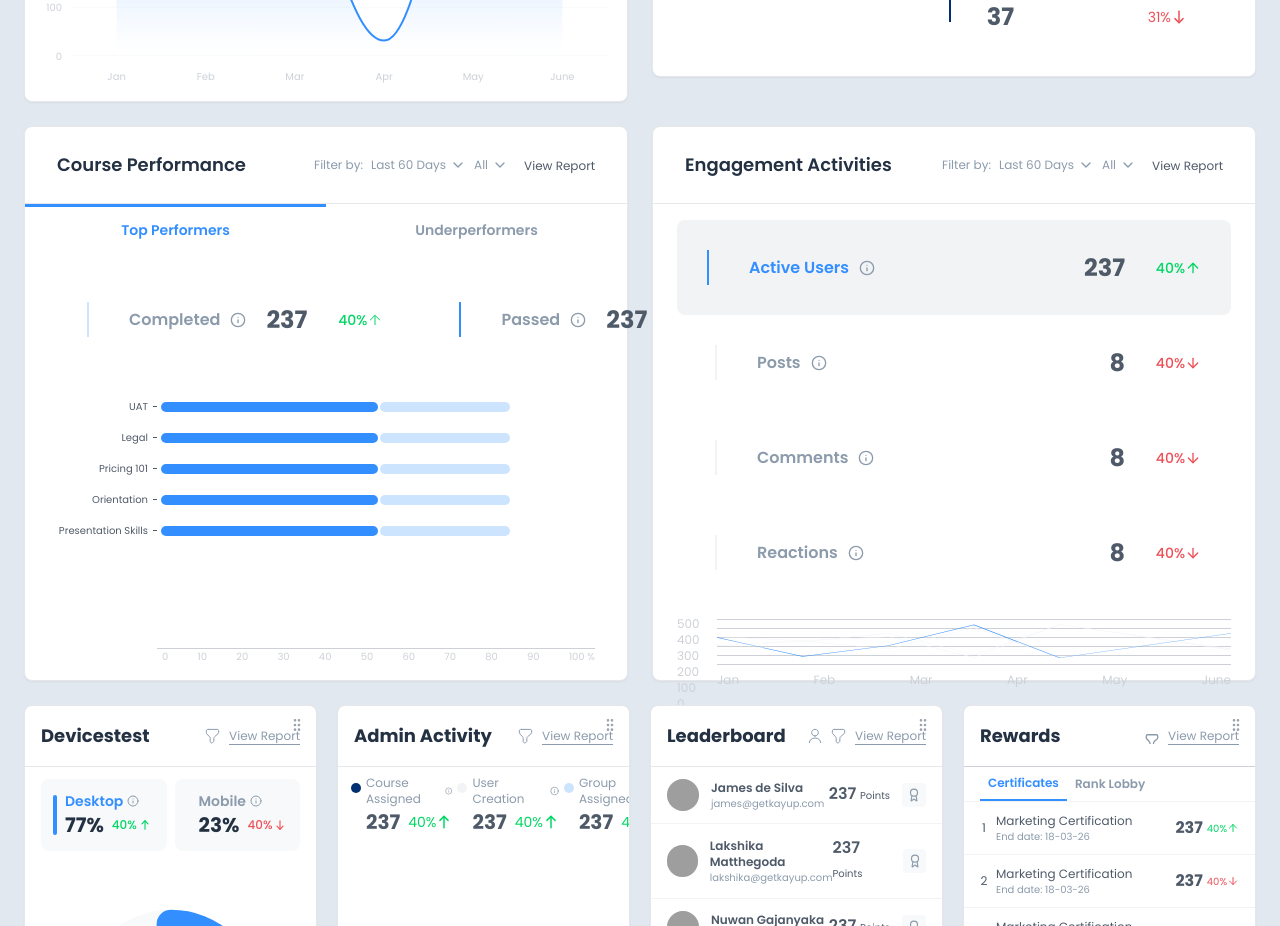
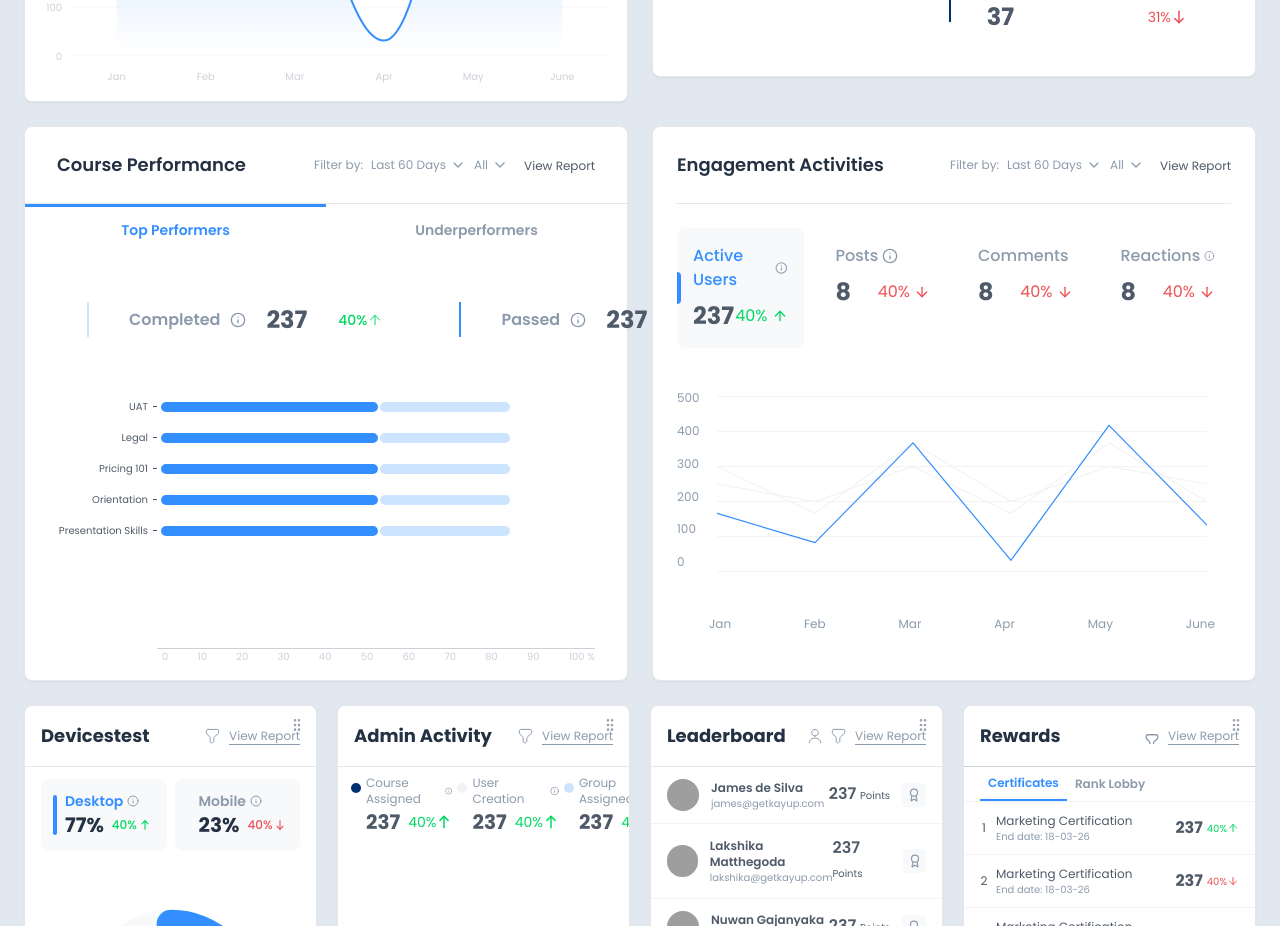
Before and after one commit to Dinnerli/dashboardprototype, a React (Vite) app: page / in a window 1280 px wide. Shown: the part 780-1706 px from the top of the page. Built offline with nearby package versions, Linux system fonts and the light colour scheme; grey boxes are pictures that could not be loaded.

Commit message:
admin dashboard changes made

```diff
--- a/src/components/dashboard/EngagementActivitiesCard.tsx
+++ b/src/components/dashboard/EngagementActivitiesCard.tsx
@@ -1,16 +1,15 @@
-
 import React from "react";
 import { Card } from "@/components/ui/card";
 import { Info, ChevronDown, ArrowUp, ArrowDown } from "lucide-react";
 
 const EngagementActivitiesCard = () => {
   return (
-    <Card className="w-full h-[555px] animate-slide-in-up shadow-sm" style={{
+    <Card className="w-full h-[555px] animate-slide-in-up shadow-sm overflow-hidden bg-white p-6" style={{
       animationDelay: '0.3s'
     }}>
       <div className="w-full h-full flex flex-col">
         {/* Header */}
-        <div className="flex justify-between items-center w-full px-8 py-6 border-b border-[#E5E7EB]">
+        <div className="flex justify-between items-center w-full pb-6 border-b border-[#E5E7EB]">
           <h3 className="text-lg font-semibold text-[#233143] font-poppins">Engagement Activities</h3>
           <div className="flex items-center gap-4">
             <div className="flex items-center gap-2">
@@ -31,25 +30,19 @@ const EngagementActivitiesCard = () => {
         </div>
 
         {/* Stats Section */}
-        <div className="flex flex-wrap px-6 space-x-0 md:space-x-2 w-full py-4">
+        <div className="grid grid-cols-4 gap-4 py-6">
           {/* Active Users Stat */}
-          <div className="flex items-center gap-5 p-5 bg-[#F2F3F5] rounded-lg flex-1 mb-2 md:mb-0">
-            <div className="flex p-2.5 flex-col justify-center items-center">
-              <div className="w-[2px] h-[35px] bg-[#338FFF]"></div>
-            </div>
-            <div className="flex w-full items-center">
-              <div className="flex px-2.5 items-center gap-2.5 flex-1">
-                <span className="text-base text-[#338FFF] font-semibold">
-                  Active Users
-                </span>
+          <div className="bg-[#F8F9FA] rounded-lg p-4 relative">
+            <div className="absolute left-0 top-1/2 -translate-y-1/2 w-1 h-8 bg-[#338FFF] rounded-r"></div>
+            <div className="flex flex-col">
+              <div className="flex items-center gap-1 mb-2">
+                <span className="text-[#338FFF] font-medium">Active Users</span>
                 <Info className="w-4 h-4 text-[#8C9BAC]" />
               </div>
-              <div className="flex px-2.5 justify-end items-center gap-2.5 flex-1">
+              <div className="flex items-center justify-between">
                 <span className="text-2xl font-bold text-[#4F5A69]">237</span>
-                <div className="flex items-center justify-end w-[66px]">
-                  <span className="text-sm text-[#00D764] font-medium">
-                    40%
-                  </span>
+                <div className="flex items-center gap-1">
+                  <span className="text-[#00D764]">40%</span>
                   <ArrowUp className="w-4 h-4 text-[#00D764]" />
                 </div>
               </div>
@@ -57,23 +50,16 @@ const EngagementActivitiesCard = () => {
           </div>
 
           {/* Posts Stat */}
-          <div className="flex items-center gap-5 p-5 flex-1 mb-2 md:mb-0">
-            <div className="flex p-2.5 flex-col justify-center items-center">
-              <div className="w-[2px] h-[35px] bg-[#F2F3F5]"></div>
-            </div>
-            <div className="flex w-full items-center">
-              <div className="flex px-2.5 items-center gap-2.5 flex-1">
-                <span className="text-base text-[#8C9BAC] font-semibold">
-                  Posts
-                </span>
+          <div className="bg-white rounded-lg p-4 relative">
+            <div className="flex flex-col">
+              <div className="flex items-center gap-1 mb-2">
+                <span className="text-[#8C9BAC] font-medium">Posts</span>
                 <Info className="w-4 h-4 text-[#8C9BAC]" />
               </div>
-              <div className="flex px-2.5 justify-end items-center gap-2.5 flex-1">
+              <div className="flex items-center justify-between">
                 <span className="text-2xl font-bold text-[#4F5A69]">8</span>
-                <div className="flex items-center justify-end w-[66px]">
-                  <span className="text-sm text-[#ED5158] font-medium">
-                    40%
-                  </span>
+                <div className="flex items-center gap-1">
+                  <span className="text-[#ED5158]">40%</span>
                   <ArrowDown className="w-4 h-4 text-[#ED5158]" />
                 </div>
               </div>
@@ -81,23 +67,16 @@ const EngagementActivitiesCard = () => {
           </div>
 
           {/* Comments Stat */}
-          <div className="flex items-center gap-5 p-5 flex-1 mb-2 md:mb-0">
-            <div className="flex p-2.5 flex-col justify-center items-center">
-              <div className="w-[2px] h-[35px] bg-[#F2F3F5]"></div>
-            </div>
-            <div className="flex w-full items-center">
-              <div className="flex px-2.5 items-center gap-2.5 flex-1">
-                <span className="text-base text-[#8C9BAC] font-semibold">
-                  Comments
-                </span>
+          <div className="bg-white rounded-lg p-4 relative">
+            <div className="flex flex-col">
+              <div className="flex items-center gap-1 mb-2">
+                <span className="text-[#8C9BAC] font-medium">Comments</span>
                 <Info className="w-4 h-4 text-[#8C9BAC]" />
               </div>
-              <div className="flex px-2.5 justify-end items-center gap-2.5 flex-1">
+              <div className="flex items-center justify-between">
                 <span className="text-2xl font-bold text-[#4F5A69]">8</span>
-                <div className="flex items-center justify-end w-[66px]">
-                  <span className="text-sm text-[#ED5158] font-medium">
-                    40%
-                  </span>
+                <div className="flex items-center gap-1">
+                  <span className="text-[#ED5158]">40%</span>
                   <ArrowDown className="w-4 h-4 text-[#ED5158]" />
                 </div>
               </div>
@@ -105,23 +84,16 @@ const EngagementActivitiesCard = () => {
           </div>
 
           {/* Reactions Stat */}
-          <div className="flex items-center gap-5 p-5 flex-1">
-            <div className="flex p-2.5 flex-col justify-center items-center">
-              <div className="w-[2px] h-[35px] bg-[#F2F3F5]"></div>
-            </div>
-            <div className="flex w-full items-center">
-              <div className="flex px-2.5 items-center gap-2.5 flex-1">
-                <span className="text-base text-[#8C9BAC] font-semibold">
-                  Reactions
-                </span>
+          <div className="bg-white rounded-lg p-4 relative">
+            <div className="flex flex-col">
+              <div className="flex items-center gap-1 mb-2">
+                <span className="text-[#8C9BAC] font-medium">Reactions</span>
                 <Info className="w-4 h-4 text-[#8C9BAC]" />
               </div>
-              <div className="flex px-2.5 justify-end items-center gap-2.5 flex-1">
+              <div className="flex items-center justify-between">
                 <span className="text-2xl font-bold text-[#4F5A69]">8</span>
-                <div className="flex items-center justify-end w-[66px]">
-                  <span className="text-sm text-[#ED5158] font-medium">
-                    40%
-                  </span>
+                <div className="flex items-center gap-1">
+                  <span className="text-[#ED5158]">40%</span>
                   <ArrowDown className="w-4 h-4 text-[#ED5158]" />
                 </div>
               </div>
@@ -130,46 +102,50 @@ const EngagementActivitiesCard = () => {
         </div>
 
         {/* Chart Section */}
-        <div className="flex-1 px-6 pb-4 relative py-[3px]">
+        <div className="flex-1 relative overflow-hidden pt-2 px-2">
           {/* Y-axis labels */}
-          <div className="absolute left-6 top-0 h-full flex flex-col justify-between text-xs text-[#CDD1D7]">
-            <div>500</div>
-            <div>400</div>
-            <div>300</div>
-            <div>200</div>
-            <div>100</div>
-            <div>0</div>
+          <div className="absolute left-0 top-4 h-[calc(100%-100px)] flex flex-col justify-between text-xs text-[#8C9BAC]">
+            <div className="h-5 flex items-center">500</div>
+            <div className="h-5 flex items-center">400</div>
+            <div className="h-5 flex items-center">300</div>
+            <div className="h-5 flex items-center">200</div>
+            <div className="h-5 flex items-center">100</div>
+            <div className="h-5 flex items-center">0</div>
           </div>
 
           {/* Chart grid lines */}
-          <div className="ml-10 h-full relative">
+          <div className="ml-8 h-[calc(100%-100px)] relative mt-4 mr-4">
             <div className="absolute w-full h-full flex flex-col justify-between">
-              <div className="w-full h-[0.5px] bg-[#CDD1D7]"></div>
-              <div className="w-full h-[0.5px] bg-[#CDD1D7]"></div>
-              <div className="w-full h-[0.5px] bg-[#CDD1D7]"></div>
-              <div className="w-full h-[0.5px] bg-[#CDD1D7]"></div>
-              <div className="w-full h-[0.5px] bg-[#CDD1D7]"></div>
-              <div className="w-full h-[0.5px] bg-[#CDD1D7]"></div>
+              <div className="w-full h-[1px] bg-[#F2F3F5]"></div>
+              <div className="w-full h-[1px] bg-[#F2F3F5]"></div>
+              <div className="w-full h-[1px] bg-[#F2F3F5]"></div>
+              <div className="w-full h-[1px] bg-[#F2F3F5]"></div>
+              <div className="w-full h-[1px] bg-[#F2F3F5]"></div>
+              <div className="w-full h-[1px] bg-[#F2F3F5]"></div>
             </div>
 
             {/* Chart SVG */}
             <div className="absolute inset-0">
-              <svg width="100%" height="100%" viewBox="0 0 828 275" preserveAspectRatio="none">
-                <g>
-                  {/* Background lines */}
-                  <path d="M0 107.688L138 133.002L276 184.052L414 51.9798L552 237.559L828 81.2738" stroke="#F2F3F5" strokeWidth="2" fill="none" />
-                  <path d="M0 163.312L138 137.998L276 86.9479L414 219.02L552 33.4407L828 189.726" stroke="#F2F3F5" strokeWidth="2" fill="none" />
-                  <path d="M0 157.989L138 133.67L276 108.293L414 235.177L552 33.2198L828 183.366" stroke="#F2F3F5" strokeWidth="2" fill="none" />
+              <svg width="100%" height="100%" preserveAspectRatio="none" viewBox="0 0 800 300">
+                {/* Background lines - light gray */}
+                <path d="M0 150L160 180L320 120L480 200L640 80L800 180" stroke="#F2F3F5" strokeWidth="2" fill="none" />
+                <path d="M0 120L160 200L320 80L480 180L640 120L800 150" stroke="#F2F3F5" strokeWidth="2" fill="none" />
 
-                  {/* Main blue line */}
-                  <path d="M0 113.011L138 229L276 162.707L414 35.8236L552 237.78L828 87.6346" stroke="#338FFF" strokeWidth="2" fill="none" />
-                </g>
+                {/* Main blue line */}
+                <path
+                  d="M0 200L160 250L320 80L480 280L640 50L800 220"
+                  stroke="#338FFF"
+                  strokeWidth="2"
+                  fill="none"
+                  strokeLinecap="round"
+                  strokeLinejoin="round"
+                />
               </svg>
             </div>
           </div>
 
           {/* X-axis labels */}
-          <div className="mt-2 ml-10 flex justify-between text-xs text-[#CDD1D7]">
+          <div className="absolute bottom-6 left-8 right-4 flex justify-between text-xs text-[#8C9BAC]">
             <div>Jan</div>
             <div>Feb</div>
             <div>Mar</div>
```
